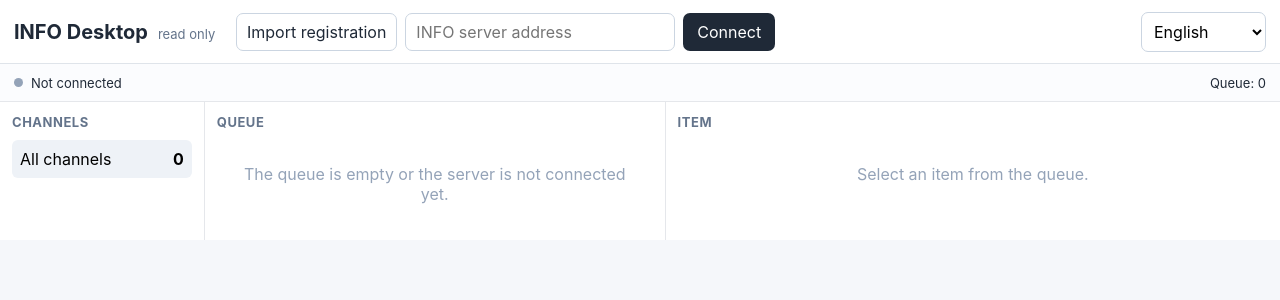
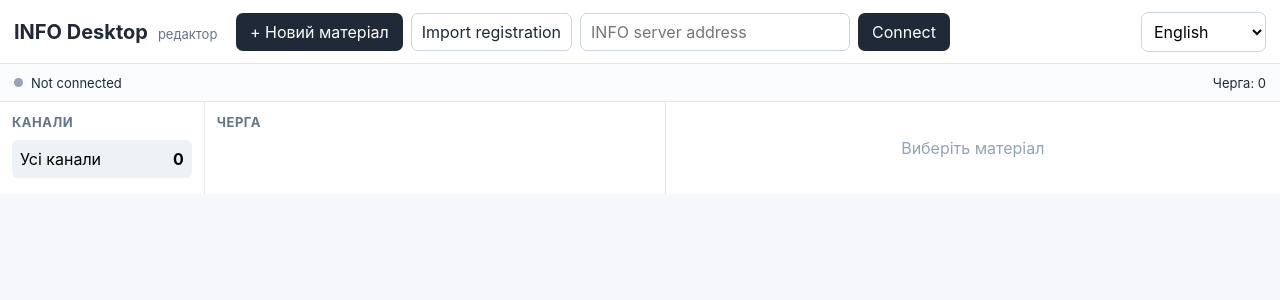
Before and after one commit to RomanZavadaM/INFO-Desktop, a React (Vite) app: page / in a window 1280 px wide. Shown: the top 300 px of the page. Built offline with nearby package versions, Linux system fonts and the light colour scheme.

Commit message:
feat: add full Desktop editorial workspace

```diff
--- a/src/App.tsx
+++ b/src/App.tsx
@@ -1,73 +1,89 @@
-import {useEffect,useMemo,useState} from "react";
+import {useEffect,useMemo,useRef,useState} from "react";
 import {Channel,Handshake,InfoServerClient,ItemDetail,MediaDescriptor,QueueItem} from "./protocol";
 import {defaultLanguage,Language,languages,translator} from "./i18n";
 import {activateRegistration,importRegistration,RegistrationSummary,rotateDeviceCredential} from "./registration";
+
 function fmt(v?:string){if(!v)return"";const d=new Date(v);return Number.isNaN(d.getTime())?v:d.toLocaleString()}
+function safeHtml(raw:string){
+ const doc=new DOMParser().parseFromString(raw||"","text/html");
+ const allowed=new Set(["B","STRONG","I","EM","U","S","BLOCKQUOTE","A","BR","CODE","PRE"]);
+ const walk=(node:Element)=>{
+  [...node.children].forEach(child=>{
+   if(!allowed.has(child.tagName)){child.replaceWith(...Array.from(child.childNodes));return}
+   [...child.attributes].forEach(a=>{if(child.tagName==="A"&&a.name==="href"){try{const u=new URL(a.value);if(!["http:","https:","tg:"].includes(u.protocol))child.removeAttribute(a.name)}catch{child.removeAttribute(a.name)}}else child.removeAttribute(a.name)});
+   if(child.tagName==="A"){child.setAttribute("target","_blank");child.setAttribute("rel","noreferrer")}
+   walk(child);
+  });
+ };
+ walk(doc.body);
+ return doc.body.innerHTML;
+}
+function HtmlPreview({html}:{html:string}){return <div className="article-text rendered" dangerouslySetInnerHTML={{__html:safeHtml(html)}}/>}
 
 function MediaPreview({media,client,t}:{media:MediaDescriptor;client:InfoServerClient;t:(k:string)=>string}){
- const[src,setSrc]=useState<string>("");const[error,setError]=useState("");
+ const[src,setSrc]=useState("");const[error,setError]=useState("");
  useEffect(()=>{let alive=true;setSrc("");setError("");if(!media.preview_available||!media.preview_url)return;client.preview(media.preview_url).then(v=>{if(alive)setSrc(v)}).catch(e=>{if(alive)setError(e instanceof Error?e.message:String(e))});return()=>{alive=false}},[media.preview_available,media.preview_url,client]);
  return <div className="media-card">{src?<img src={src} alt={t("item.media")}/>:<><strong>{media.kind??t("item.media")}</strong><span>{media.policy??""}</span>{error&&<small>{error}</small>}</>}</div>
 }
 
 export function App(){
  const[language,setLanguage]=useState<Language>(defaultLanguage);const t=useMemo(()=>translator(language),[language]);
- const[server,setServer]=useState(()=>localStorage.getItem("info-desktop-server")??"");const[deviceId,setDeviceId]=useState(()=>localStorage.getItem("info-desktop-device-id")??"");const[credentialExpiry,setCredentialExpiry]=useState(()=>localStorage.getItem("info-desktop-credential-expiry")??"");const[serverCaDer,setServerCertificateDer]=useState(()=>localStorage.getItem("info-desktop-server-cert")??"");const[hello,setHello]=useState<Handshake|null>(null);
- const[channels,setChannels]=useState<Channel[]>([]);const[queue,setQueue]=useState<QueueItem[]>([]);const[selected,setSelected]=useState<ItemDetail|null>(null);
- const[active,setActive]=useState("*");const[busy,setBusy]=useState(false);const[error,setError]=useState("");const[registration,setRegistration]=useState<RegistrationSummary|null>(null);
+ const[server,setServer]=useState(()=>localStorage.getItem("info-desktop-server")??"");
+ const[deviceId,setDeviceId]=useState(()=>localStorage.getItem("info-desktop-device-id")??"");
+ const[credentialExpiry,setCredentialExpiry]=useState(()=>localStorage.getItem("info-desktop-credential-expiry")??"");
+ const[serverCaDer,setServerCertificateDer]=useState(()=>localStorage.getItem("info-desktop-server-cert")??"");
+ const[hello,setHello]=useState<Handshake|null>(null);const[channels,setChannels]=useState<Channel[]>([]);const[queue,setQueue]=useState<QueueItem[]>([]);const[selected,setSelected]=useState<ItemDetail|null>(null);
+ const[active,setActive]=useState("*");const[busy,setBusy]=useState(false);const[error,setError]=useState("");const[notice,setNotice]=useState("");const[registration,setRegistration]=useState<RegistrationSummary|null>(null);
+ const[editTitle,setEditTitle]=useState("");const[editText,setEditText]=useState("");const[editChannel,setEditChannel]=useState("");
+ const[creating,setCreating]=useState(false);const[newTitle,setNewTitle]=useState("");const[newText,setNewText]=useState("");const[newChannel,setNewChannel]=useState("");const[newUrl,setNewUrl]=useState("");
+ const editorRef=useRef<HTMLTextAreaElement|null>(null);
  const client=useMemo(()=>new InfoServerClient(server.trim(),deviceId.trim(),serverCaDer),[server,deviceId,serverCaDer]);
  const visible=useMemo(()=>active==="*"?queue:queue.filter(i=>i.channel===active),[queue,active]);
+ useEffect(()=>{setEditTitle(selected?.title??"");setEditText(selected?.draft_text??"");setEditChannel(selected?.channel??"")},[selected]);
 
- async function connect(){if(!server.trim()){setError(t("error.no_server"));return}setBusy(true);setError("");try{
-   if(deviceId&&credentialExpiry){
-    const exp=new Date(credentialExpiry).getTime();
-    const rotateBefore=Date.now()+7*24*60*60*1000;
-    if(Number.isFinite(exp)&&exp<=rotateBefore){
-      const rotated=await rotateDeviceCredential(server.trim(),deviceId,serverCaDer);
-      setCredentialExpiry(rotated.credential_expires_at);
-      localStorage.setItem("info-desktop-credential-expiry",rotated.credential_expires_at);
-    }
-   }
-   const[h,ch,q]=await Promise.all([client.handshake(),client.channels(),client.queueAll()]);
-   setHello(h);setChannels(ch);setQueue(q.items);setSelected(q.items[0]?await client.item(q.items[0].id):null)
+ async function load(prefer?:string|number){
+  const[h,ch,q]=await Promise.all([client.handshake(),client.channels(),client.queueAll()]);
+  setHello(h);setChannels(ch);setQueue(q.items);
+  const target=(prefer!==undefined?q.items.find(x=>String(x.id)===String(prefer)):q.items[0])??q.items[0];
+  setSelected(target?await client.item(target.id):null);
+  if(!newChannel&&ch[0])setNewChannel(ch[0].code);
+ }
+ async function connect(){if(!server.trim()){setError(t("error.no_server"));return}setBusy(true);setError("");setNotice("");try{
+   if(deviceId&&credentialExpiry){const exp=new Date(credentialExpiry).getTime();if(Number.isFinite(exp)&&exp<=Date.now()+7*86400000){const rotated=await rotateDeviceCredential(server.trim(),deviceId,serverCaDer);setCredentialExpiry(rotated.credential_expires_at);localStorage.setItem("info-desktop-credential-expiry",rotated.credential_expires_at)}}
+   await load();
   }catch(e){setHello(null);setChannels([]);setQueue([]);setSelected(null);setError(e instanceof Error?e.message:String(e))}finally{setBusy(false)}}
  async function open(i:QueueItem){setBusy(true);setError("");try{setSelected(await client.item(i.id))}catch(e){setError(e instanceof Error?e.message:String(e))}finally{setBusy(false)}}
- async function importRegistrationFile(file:File|undefined){
-  if(!file)return;
-  setError("");
-  try{
-   const parsed=await importRegistration(await file.text());
-   setRegistration(parsed);
-   const serverUrl=`https://${parsed.server}:${parsed.port}`;
-   setServer(serverUrl);
-   setServerCertificateDer(parsed.server_ca_der);
-   localStorage.setItem("info-desktop-server",serverUrl);
-   localStorage.setItem("info-desktop-server-cert",parsed.server_ca_der);
-   const activated=await activateRegistration(parsed,"INFO Desktop");
-   setDeviceId(activated.device_id);
-   setCredentialExpiry(activated.credential_expires_at);
-   localStorage.setItem("info-desktop-device-id",activated.device_id);
-   localStorage.setItem("info-desktop-credential-expiry",activated.credential_expires_at);
-  }catch(e){
-   setRegistration(null);
-   setError(e instanceof Error?e.message:String(e));
-  }
- }
+ async function act(fn:()=>Promise<unknown>,message:string){setBusy(true);setError("");setNotice("");try{await fn();setNotice(message);await load()}catch(e){setError(e instanceof Error?e.message:String(e))}finally{setBusy(false)}}
+ async function save(){if(!selected)return;setBusy(true);setError("");setNotice("");try{const r=await client.save(selected.id,{title:editTitle,draft_text:editText,channel:editChannel});setNotice("Збережено");await load(r.item_id)}catch(e){setError(e instanceof Error?e.message:String(e))}finally{setBusy(false)}}
+ async function createNew(){setBusy(true);setError("");setNotice("");try{const r=await client.create({title:newTitle,draft_text:newText,channel:newChannel,url:newUrl});setCreating(false);setNewTitle("");setNewText("");setNewUrl("");setNotice("Новий матеріал створено");await load(r.item_id)}catch(e){setError(e instanceof Error?e.message:String(e))}finally{setBusy(false)}}
+ function wrap(openTag:string,closeTag:string=openTag.replace("<","</")){const el=editorRef.current;if(!el)return;const a=el.selectionStart,b=el.selectionEnd;const value=editText.slice(0,a)+openTag+editText.slice(a,b)+closeTag+editText.slice(b);setEditText(value);requestAnimationFrame(()=>{el.focus();el.setSelectionRange(a+openTag.length,b+openTag.length)})}
+ async function importRegistrationFile(file:File|undefined){if(!file)return;setError("");try{const parsed=await importRegistration(await file.text());setRegistration(parsed);const serverUrl=`https://${parsed.server}:${parsed.port}`;setServer(serverUrl);setServerCertificateDer(parsed.server_ca_der);localStorage.setItem("info-desktop-server",serverUrl);localStorage.setItem("info-desktop-server-cert",parsed.server_ca_der);const activated=await activateRegistration(parsed,"INFO Desktop");setDeviceId(activated.device_id);setCredentialExpiry(activated.credential_expires_at);localStorage.setItem("info-desktop-device-id",activated.device_id);localStorage.setItem("info-desktop-credential-expiry",activated.credential_expires_at)}catch(e){setRegistration(null);setError(e instanceof Error?e.message:String(e))}}
  function lang(v:Language){setLanguage(v);localStorage.setItem("info-desktop-language",v)}
  const media=selected?.materials?.flatMap(m=>m.media??[])??[];
 
  return <main className="app-shell">
-  <header className="topbar"><div className="brand"><strong>INFO Desktop</strong><span>{t("app.read_only")}</span></div><div className="connection">
-    <label className="import-button">{t("registration.import")}<input className="file-input" type="file" accept=".registration,.info-registration,.txt,text/plain" onChange={e=>importRegistrationFile(e.target.files?.[0])}/></label><input placeholder={t("server.address")} value={server} onChange={e=>setServer(e.target.value)}/><button onClick={connect} disabled={busy}>{busy?t("status.connecting"):t("server.connect")}</button></div><select value={language} onChange={e=>lang(e.target.value as Language)}>{Object.entries(languages).map(([k,v])=><option key={k} value={k}>{v.label}</option>)}</select></header>
-  <section className="server-strip"><span className={hello?"dot online":"dot"}/><span>{hello?`${hello.instance_name??hello.server_name??"INFO"} · ${hello.server_version??"?"}`:t("status.disconnected")}</span><span className="queue-count">{t("queue.title")}: {queue.length}</span></section>
-  {registration&&<div className="registration-banner"><strong>{t("registration.valid")}</strong><span>{registration.server}:{registration.port}</span><span>{t("registration.expires")}: {fmt(registration.expires_at)}</span><span>{registration.instance}</span><span>{deviceId?t("registration.device_ready"):""}</span></div>}
-  {error&&<div className="error-banner">{error}</div>}
+  <header className="topbar"><div className="brand"><strong>INFO Desktop</strong><span>редактор</span></div><div className="connection">
+   <button className="new-button" onClick={()=>setCreating(v=>!v)}>+ Новий матеріал</button>
+   <label className="import-button">{t("registration.import")}<input className="file-input" type="file" accept=".registration,.info-registration,.txt,text/plain" onChange={e=>importRegistrationFile(e.target.files?.[0])}/></label>
+   <input placeholder={t("server.address")} value={server} onChange={e=>setServer(e.target.value)}/><button onClick={connect} disabled={busy}>{busy?t("status.connecting"):t("server.connect")}</button></div>
+   <select value={language} onChange={e=>lang(e.target.value as Language)}>{Object.entries(languages).map(([k,v])=><option key={k} value={k}>{v.label}</option>)}</select></header>
+  <section className="server-strip"><span className={hello?"dot online":"dot"}/><span>{hello?`${hello.instance_name??hello.server_name??"INFO"} · ${hello.server_version??"?"}`:t("status.disconnected")}</span><span className="queue-count">Черга: {queue.length}</span></section>
+  {registration&&<div className="registration-banner"><strong>Реєстраційний файл дійсний</strong><span>{registration.server}:{registration.port}</span><span>Діє до: {fmt(registration.expires_at)}</span><span>{deviceId?"Ключ пристрою готовий":""}</span></div>}
+  {notice&&<div className="notice-banner">{notice}</div>}{error&&<div className="error-banner">{error}</div>}
+  {creating&&<section className="create-panel"><h2>Новий матеріал</h2><input placeholder="Заголовок" value={newTitle} onChange={e=>setNewTitle(e.target.value)}/><select value={newChannel} onChange={e=>setNewChannel(e.target.value)}>{channels.map(c=><option key={c.code} value={c.code}>{c.name}</option>)}</select><input placeholder="Посилання на джерело (необов'язково)" value={newUrl} onChange={e=>setNewUrl(e.target.value)}/><textarea placeholder="Текст матеріалу" value={newText} onChange={e=>setNewText(e.target.value)}/><div className="actions"><button onClick={createNew} disabled={busy}>Створити</button><button className="ghost" onClick={()=>setCreating(false)}>Скасувати</button></div></section>}
   <section className="workspace">
-   <aside className="channels-pane"><h2>{t("channels.title")}</h2><button className={active==="*"?"channel active":"channel"} onClick={()=>setActive("*")}><span>{t("channels.all")}</span><strong>{queue.length}</strong></button>{channels.map(c=><button className={active===c.code?"channel active":"channel"} key={c.code} onClick={()=>setActive(c.code)}><span>{c.name}</span><strong>{c.pending??queue.filter(i=>i.channel===c.code).length}</strong></button>)}</aside>
-   <section className="queue-pane"><h2>{t("queue.title")}</h2><div className="queue-list">{visible.length===0&&<div className="empty">{t("queue.empty")}</div>}{visible.map(i=><button key={String(i.id)} className={String(selected?.id)===String(i.id)?"queue-row selected":"queue-row"} onClick={()=>open(i)}><span className="row-time">{fmt(i.first_published_at??i.created_at)}</span><span className="row-channel">{i.channel_name??i.channel}</span><span className="row-title">{i.title??t("item.no_title")}</span><span className="row-meta">{i.bucket??""}{typeof i.quality_score==="number"?` · ${i.quality_score.toFixed(1)}`:""}{typeof i.media_count==="number"&&i.media_count>0?` · 📎 ${i.media_count}`:""}</span></button>)}</div></section>
-   <article className="detail-pane"><h2>{t("item.title")}</h2>{!selected?<div className="empty">{t("item.select")}</div>:<><h1>{selected.title??t("item.no_title")}</h1><div className="detail-meta"><span>{t("item.channel")}: {selected.channel_name??selected.channel}</span><span>{t("item.language")}: {selected.language??"—"}</span>{selected.bucket&&<span>{selected.bucket}{typeof selected.quality_score==="number"?` · ${selected.quality_score.toFixed(1)}`:""}</span>}</div><div className="article-text">{selected.draft_text??t("item.no_text")}</div>
-    {!!selected.materials?.length&&<section><h3>{t("item.source")} · {selected.materials.length}</h3>{selected.materials.map((m,n)=><div className="source-card" key={String(m.id??n)}><strong>{m.source_name??m.source??"—"}</strong><span>{m.title??""}</span><span>{m.url??""}</span><p>{m.translated_summary??m.summary??""}</p></div>)}</section>}
-    {!!media.length&&<section className="media-block"><h3>{t("item.media")} · {media.length}</h3><div className="media-grid">{media.map((m,n)=><MediaPreview key={n} media={m} client={client} t={t}/>)}</div></section>}
+   <aside className="channels-pane"><h2>Канали</h2><button className={active==="*"?"channel active":"channel"} onClick={()=>setActive("*")}><span>Усі канали</span><strong>{queue.length}</strong></button>{channels.map(c=><button className={active===c.code?"channel active":"channel"} key={c.code} onClick={()=>setActive(c.code)}><span>{c.name}</span><strong>{c.pending??queue.filter(i=>i.channel===c.code).length}</strong></button>)}</aside>
+   <section className="queue-pane"><h2>Черга</h2><div className="queue-list">{visible.map(i=><button key={String(i.id)} className={String(selected?.id)===String(i.id)?"queue-row selected":"queue-row"} onClick={()=>open(i)}><span className="row-time">{fmt(i.first_published_at??i.created_at)}</span><span className="row-channel">{i.channel_name??i.channel}</span><span className="row-title">{i.title}</span><span className="row-meta">{i.bucket??""}{typeof i.quality_score==="number"?` · ${i.quality_score.toFixed(1)}`:""}{i.media_count?` · 📎 ${i.media_count}`:""}</span></button>)}</div></section>
+   <article className="detail-pane">{!selected?<div className="empty">Виберіть матеріал</div>:<>
+    <div className="editor-head"><h2>Матеріал #{selected.id}</h2><select value={editChannel} onChange={e=>setEditChannel(e.target.value)}>{channels.map(c=><option key={c.code} value={c.code}>{c.name}</option>)}</select></div>
+    <input className="title-editor" value={editTitle} onChange={e=>setEditTitle(e.target.value)}/>
+    <div className="format-toolbar"><button onClick={()=>wrap("<b>","</b>")}><b>B</b></button><button onClick={()=>wrap("<i>","</i>")}><i>I</i></button><button onClick={()=>wrap("<u>","</u>")}><u>U</u></button><button onClick={()=>wrap("<blockquote>","</blockquote>")}>Цитата</button><button onClick={()=>wrap('<a href="https://">',"</a>")}>Посилання</button></div>
+    <textarea ref={editorRef} className="text-editor" value={editText} onChange={e=>setEditText(e.target.value)}/>
+    <div className="preview-label">Попередній вигляд</div><HtmlPreview html={editText}/>
+    <div className="actions sticky-actions"><button onClick={save} disabled={busy}>Зберегти</button><button className="publish" onClick={()=>act(async()=>{await client.save(selected.id,{title:editTitle,draft_text:editText,channel:editChannel});await client.publish(selected.id)},"Опубліковано")} disabled={busy}>Опублікувати</button><button className="ghost" onClick={()=>act(()=>client.defer(selected.id,60),"Відкладено на годину")} disabled={busy}>+1 година</button><button className="danger" onClick={()=>act(()=>client.skip(selected.id),"Пропущено")} disabled={busy}>Пропустити</button></div>
+    <div className="detail-meta"><span>Канал: {selected.channel_name??selected.channel}</span><span>{selected.bucket}{typeof selected.quality_score==="number"?` · ${selected.quality_score.toFixed(1)}`:""}</span></div>
+    {!!selected.materials?.length&&<section><h3>Джерела · {selected.materials.length}</h3>{selected.materials.map((m,n)=><div className="source-card" key={String(m.id??n)}><strong>{m.source_name??m.source??"—"}</strong><span>{m.title??""}</span>{m.url&&<a href={m.url} target="_blank" rel="noreferrer">{m.url}</a>}<p>{m.translated_summary??m.summary??""}</p></div>)}</section>}
+    {!!media.length&&<section className="media-block"><h3>Медіа · {media.length}</h3><div className="media-grid">{media.map((m,n)=><MediaPreview key={n} media={m} client={client} t={t}/>)}</div></section>}
    </>}</article>
   </section>
  </main>
```
